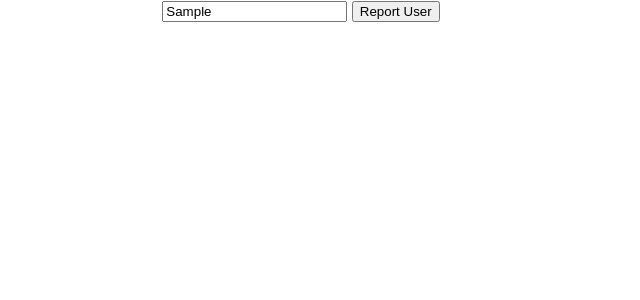
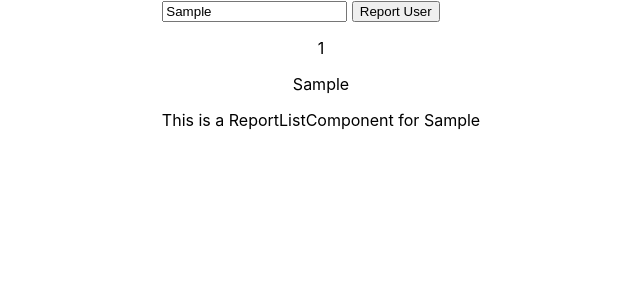
Before and after one commit to theohlc/toxic-players, a React (Create React App) app: page / in a window 1280 px wide. Both pictures are taken after typing "Sample" into the empty fields and a click on the input "Report User". Shown: the top 300 px of the page, without its empty margins (339-979 px from the left). Built offline with nearby package versions, Linux system fonts and the light colour scheme.

Commit message:
added report list

```diff
--- a/src/components/Player.js
+++ b/src/components/Player.js
@@ -1,8 +1,11 @@
-export default function Player(player) {
+import ReportList from "./ReportList";
+
+export default function Player({player}) {
     return(
         <div className='player'>
             <p>{player.id}</p>
             <p>{player.username}</p>
+            <ReportList player={player}/>
         </div>
     )
 }
--- /dev/null
+++ b/src/components/ReportList.js
@@ -0,0 +1,11 @@
+import { Component } from "react";
+
+export default class ReportList extends Component {
+    render(){
+        return(
+            <div>
+                This is a ReportListComponent for {this.props.player.username}
+            </div>
+        )
+    }
+}
```
Also changed, not shown: src/components/Report.js (added, +7 -0 lines).
